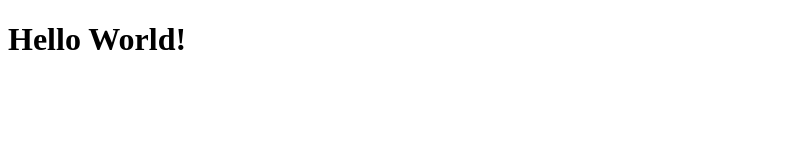
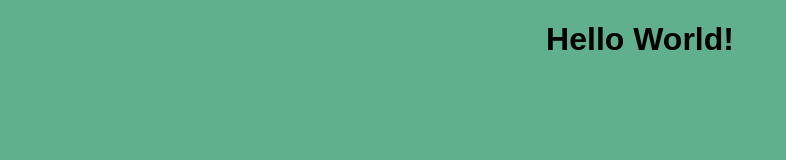
Before and after one commit to amsahwney/the-final-test, a plain HTML site: page index.html in a window 1280 px wide. Shown: the whole page, without its empty margins (0-786 px from the left). Drawn offline with Linux system fonts and the light colour scheme.

Commit message:
add style.css, connect to index.html

```diff
--- a/index.html
+++ b/index.html
@@ -2,6 +2,7 @@
 <html lang="en">
 
     <head>
+        <link rel="stylesheet" href="style.css" />
         <title>My Personal Website</title>
     </head>
 
--- /dev/null
+++ b/style.css
@@ -0,0 +1,8 @@
+body {
+    background: rgb(96, 175, 141);
+  }
+
+h1 {
+    font-family: sans-serif;
+    text-align: center;
+}
```
